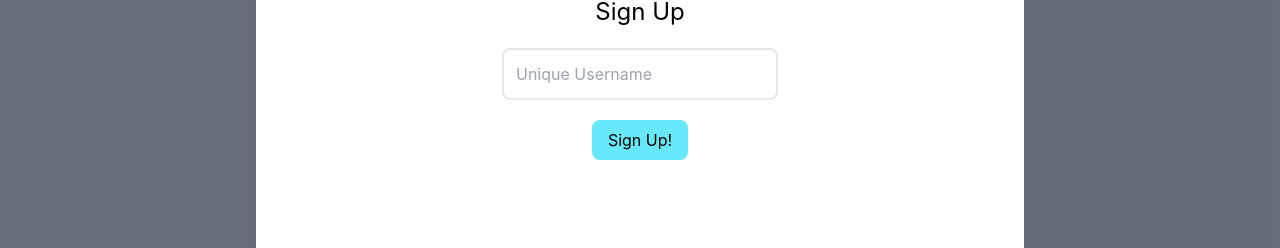
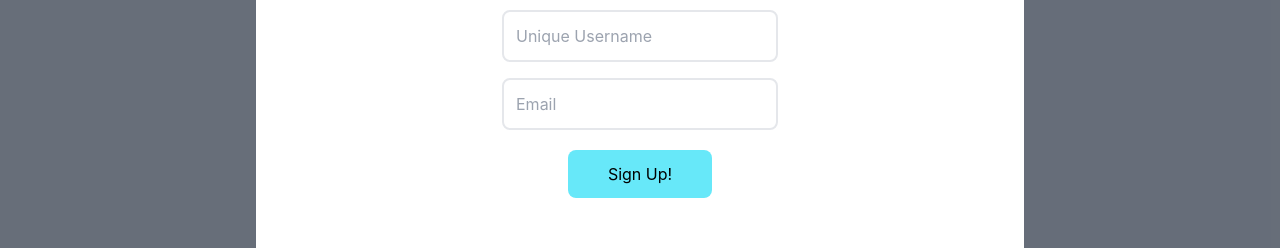
Before and after one commit to gilaniasher/reddit-clone, a React (Create React App) app in the folder react-frontend/: page / in a window 1280 px wide. Both pictures are taken after a click on the button "Sign Up". Shown: the part 312-560 px from the top of the page. Built offline with nearby package versions, Linux system fonts and the light colour scheme; no server answers.

Commit message:
Can now create user through the UI

```diff
--- a/react-frontend/src/apollo/mutations.ts
+++ b/react-frontend/src/apollo/mutations.ts
@@ -1,4 +1,10 @@
 import { gql } from '@apollo/client'
 
+// There are problems with this mutation, not the right syntax
+// I might have to add username and email again
+
 export const CREATE_USER = gql`
+	mutation CreateUser($input: NewUser!) {
+		createUser(input: $input)
+	}
 `
--- a/react-frontend/src/components/Modal.tsx
+++ b/react-frontend/src/components/Modal.tsx
@@ -1,9 +1,10 @@
 import React, { useState } from 'react'
 import { XIcon } from '@heroicons/react/outline'
 
-import { useReactiveVar } from '@apollo/client'
+import { useMutation, useReactiveVar } from '@apollo/client'
 import { localStateVar } from '../apollo/cache'
 import { useLocalState } from '../apollo/hooks'
+import { CREATE_USER } from '../apollo/mutations'
 
 const LoginForm: React.FC = () =>  {
 	const [username, setUsername] = useState('')
@@ -29,22 +30,32 @@ const LoginForm: React.FC = () =>  {
 
 const SignupForm: React.FC = () => {
 	const [username, setUsername] = useState('')
+	const [email, setEmail] = useState('')
+	const [createUser, { data, error, loading }] = useMutation(CREATE_USER)
 
 	const initSignup = () => {
-		console.log('Signing up')
+		createUser({ variables: { input: { username, email } } })
+		console.log('Signup data: ', data)
 	}
 
 	return (
 		<div className="flex text-center flex-col items-center">
 			<h1 className="text-2xl mb-5">Sign Up</h1>
 			<input
-				className="p-3 border-2 rounded-lg"
+				className="p-3 border-2 rounded-lg mb-4"
 				placeholder="Unique Username"
 				onChange={e => setUsername(e.target.value)}
 			/>
-			<button onClick={initSignup} className="rounded-lg w-24 h-10 bg-cyan-300 text-black my-5">
+			<input
+				className="p-3 border-2 rounded-lg"
+				placeholder="Email"
+				onChange={e => setEmail(e.target.value)}
+			/>
+			<button onClick={initSignup} className="rounded-lg w-36 h-12 bg-cyan-300 text-black my-5 flex flex-row items-center justify-center">
+				{ loading && <div className="animate-spin h-5 w-5 rounded-full border-b-2 border-gray-900 mr-3" /> }
 				Sign Up!
 			</button>
+			<p className="text-red-600">{JSON.stringify(error)}</p>
 		</div>
 	)
 }
```
